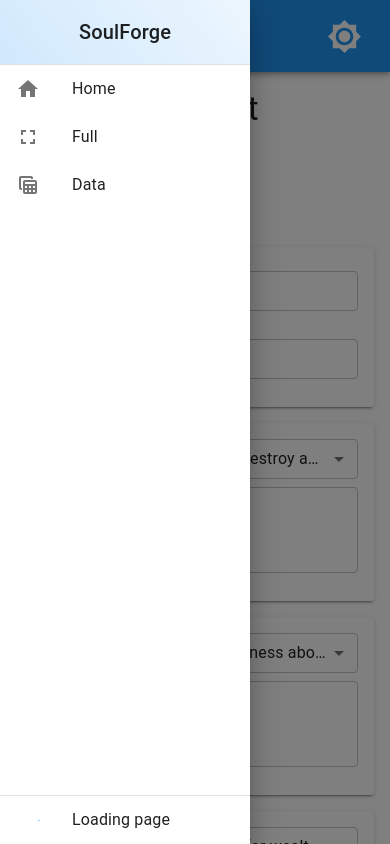
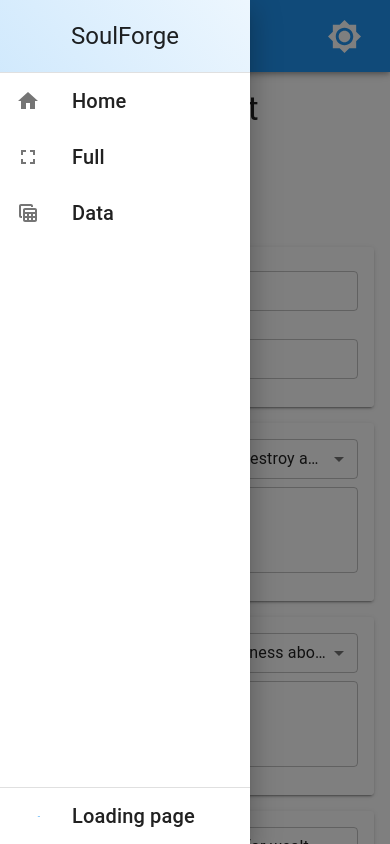
Before and after one commit to dicegoblinnz/soulforge, a Next.js app: page /soulforge/full in a window 390 px wide. Both pictures are taken after a click on the button 33 px from the left and 36 px from the top of the page. Shown: the top 844 px of the page. Built offline with nearby package versions, Linux system fonts and the light colour scheme.

Commit message:
chore: mobile style updates

```diff
--- a/src/components/appbar-drawer.tsx
+++ b/src/components/appbar-drawer.tsx
@@ -9,16 +9,11 @@
   Fab,
   IconButton,
   List,
-  ListItem,
-  ListItemButton,
-  ListItemIcon,
-  ListItemText,
   Toolbar,
   Typography,
   useTheme,
-  SxProps, styled
+  SxProps, styled, SvgIconProps
 } from "@mui/material";
-import Link from 'next/link';
 import MenuIcon from '@mui/icons-material/Menu';
 import KeyboardArrowUpIcon from '@mui/icons-material/KeyboardArrowUp';
 import {ReturnHome} from "@/components/return-home";
@@ -31,6 +26,7 @@
 import dynamic from "next/dynamic";
 import {useSettingsContext} from "@/context/settings/settings-context";
 import {useBreakpointMediaQuery} from "@/hooks/use-screen-breakpoints";
+import {DrawerListItem} from "@/components/drawer-list-item";
 
 const DynamicScrollTop = dynamic(() => import('@/components/scroll-top'), {ssr: false});
 
@@ -52,6 +48,25 @@
 
   const appBarSize = !isSmall ? "64px" : "72px";
   const buttonSize = !isSmall ? "medium" : "large";
+
+
+  const renderHomeIcon = (props: SvgIconProps) => {
+    return <HomeIcon {...props} />
+  };
+
+  const renderFullscreenIcon = (props: SvgIconProps) => {
+    return <FullscreenIcon {...props} />
+  };
+
+  const renderTableViewIcon = (props: SvgIconProps) => {
+    return <TableViewIcon {...props} />
+  };
+
+  // eslint-disable-next-line @typescript-eslint/no-unused-vars
+  const renderSpinnerIcon = (_: SvgIconProps) => {
+    return <CircularProgress size="24px" thickness={4}/>
+  };
+
 
   return (
     <>
@@ -82,48 +97,34 @@
       <Drawer open={open} onClose={() => setOpen(false)}>
         <Box width={250} height="100%" onClick={() => setOpen(false)}>
           <List sx={{p: 0, display: "flex", flexDirection: "column", height: "100%"}}>
-            <GradientBox height={64} display="flex" alignItems="center" justifyContent="center">
-              <Typography variant="h6" sx={{textAlign: "center"}}>SoulForge</Typography>
+            <GradientBox height={appBarSize} display="flex" alignItems="center" justifyContent="center">
+              <Typography variant={!isSmall ? "h6" : "h5"} sx={{textAlign: "center"}}>SoulForge</Typography>
             </GradientBox>
             <Divider/>
 
-            <ListItem disablePadding>
-              <ListItemButton component={Link} href="/">
-                <ListItemIcon>
-                  <HomeIcon />
-                </ListItemIcon>
-                <ListItemText primary="Home" />
-              </ListItemButton>
-            </ListItem>
-
-            <ListItem disablePadding>
-              <ListItemButton component={Link} href="/full">
-                <ListItemIcon>
-                  <FullscreenIcon />
-                </ListItemIcon>
-                <ListItemText primary="Full" />
-              </ListItemButton>
-            </ListItem>
-
-            <ListItem disablePadding>
-              <ListItemButton component={Link} href="/data">
-                <ListItemIcon>
-                  <TableViewIcon />
-                </ListItemIcon>
-                <ListItemText primary="Data" />
-              </ListItemButton>
-            </ListItem>
+            <DrawerListItem
+              link="/"
+              text="Home"
+              renderIcon={renderHomeIcon}
+            />
+            <DrawerListItem
+              link="/full"
+              text="Full"
+              renderIcon={renderFullscreenIcon}
+            />
+            <DrawerListItem
+              link="/data"
+              text="Data"
+              renderIcon={renderTableViewIcon}
+            />
 
             <Divider sx={{mt: "auto"}}/>
 
-            <ListItem disablePadding>
-              <ListItemButton component={Link} href="/loading">
-                <ListItemIcon>
-                  <CircularProgress size="24px" thickness={4}/>
-                </ListItemIcon>
-                <ListItemText primary="Loading page" />
-              </ListItemButton>
-            </ListItem>
+            <DrawerListItem
+              link="/loading"
+              text="Loading page"
+              renderIcon={renderSpinnerIcon}
+            />
           </List>
         </Box>
       </Drawer>
--- /dev/null
+++ b/src/components/drawer-list-item.tsx
@@ -0,0 +1,36 @@
+'use client';
+
+import {ListItem, ListItemButton, ListItemIcon, ListItemText, SvgIconProps, useTheme} from "@mui/material";
+import Link from "next/link";
+import {useBreakpointMediaQuery} from "@/hooks/use-screen-breakpoints";
+import {ReactNode} from "react";
+
+interface Props {
+  link: string;
+  text: string;
+  renderIcon?: (props: SvgIconProps) => ReactNode;
+}
+
+export function DrawerListItem({ link, text, renderIcon }: Props) {
+  const theme = useTheme();
+  const isSmall = useBreakpointMediaQuery(theme.breakpoints.down("sm"));
+
+  const textSize = !isSmall ? "body1" : "h6";
+
+  const listIcon = renderIcon !== undefined
+    ? (
+      <ListItemIcon>
+        {renderIcon({})}
+      </ListItemIcon>
+    ) : null;
+
+  return (
+    <ListItem disablePadding>
+      <ListItemButton component={Link} href={link}>
+        {listIcon}
+
+        <ListItemText primary={text} slotProps={{primary: {typography: textSize}}} />
+      </ListItemButton>
+    </ListItem>
+  );
+}
```
